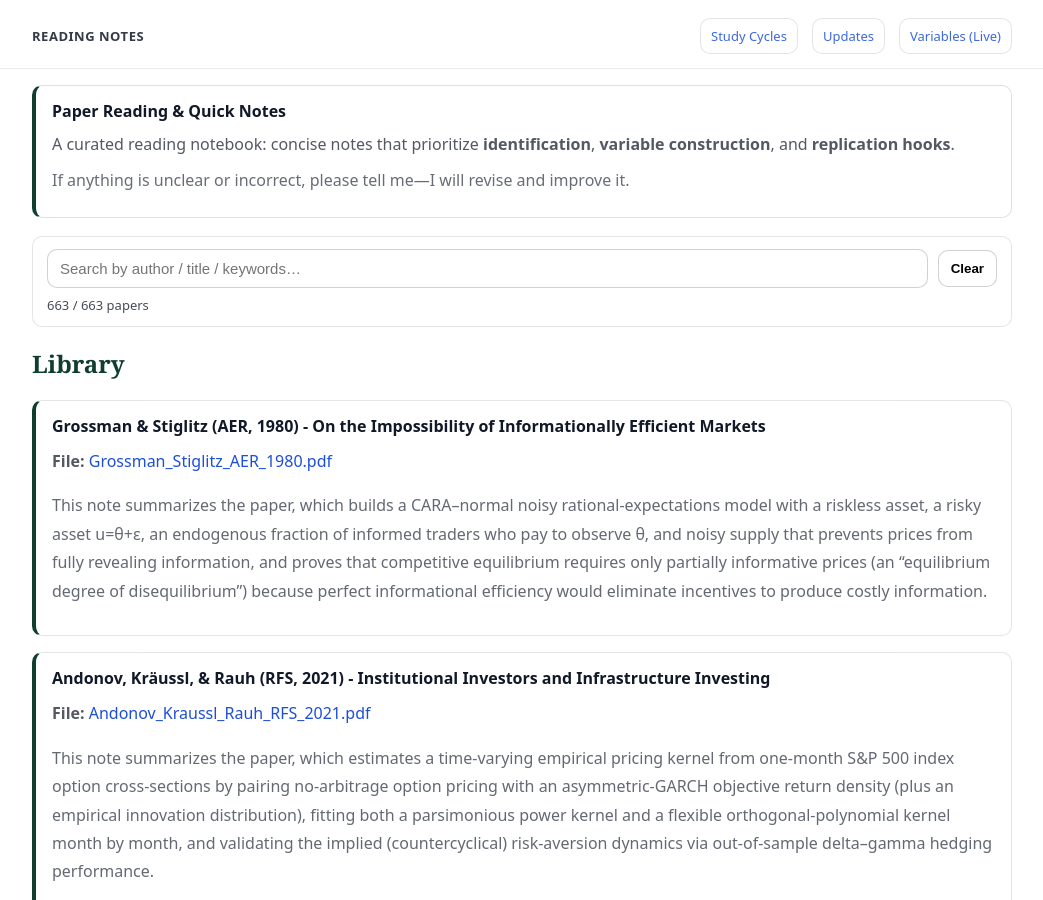
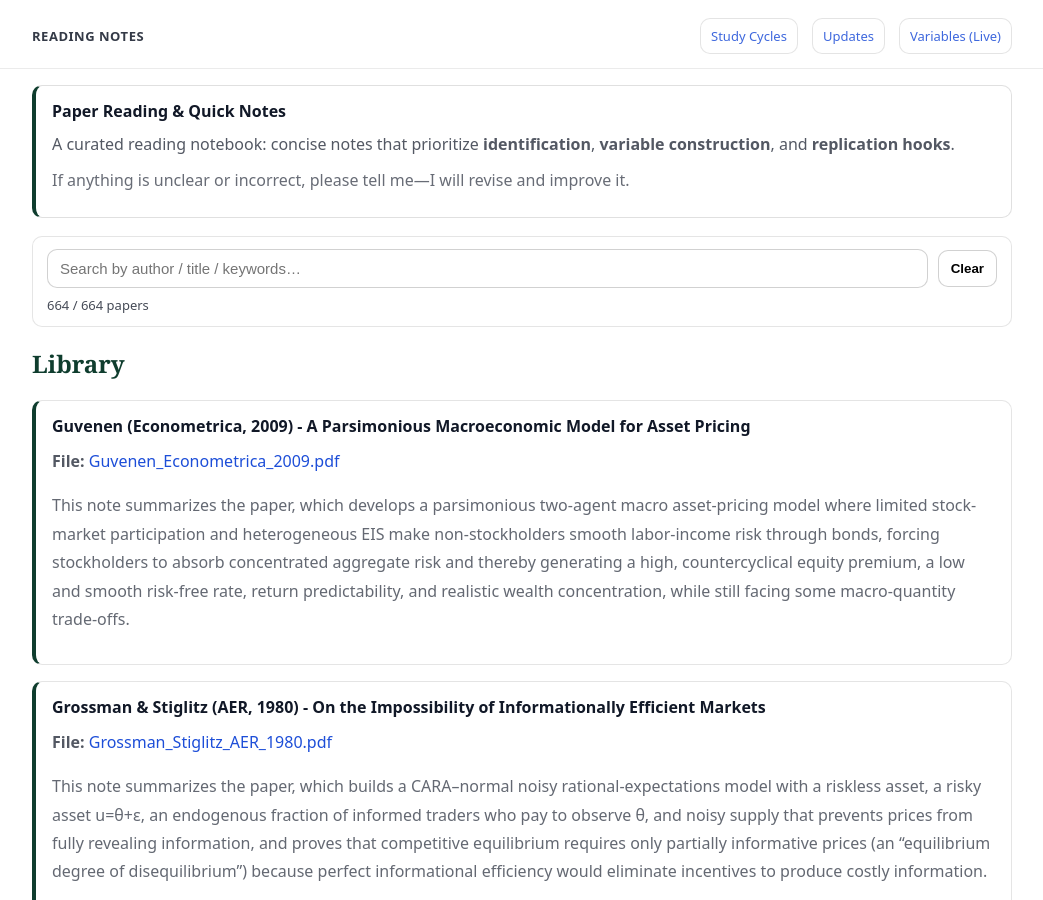
Before and after one commit to yaxinzn/study-archive, a Jekyll site: the page built from reading/index.md, in a window 1280 px wide and 900 px high. Shown: the whole window, without its empty margins (118-1161 px from the left). Built offline with Jekyll 4.4.1, drawn with Linux system fonts in a browser that asks for light colours.

Commit message:
Reading: add/update Guvenen_Econometrica_2009.pdf

```diff
--- a/_data/reading.yml
+++ b/_data/reading.yml
@@ -1,3 +1,7 @@
+- title: "Guvenen (Econometrica, 2009) - A Parsimonious Macroeconomic Model for Asset Pricing"
+  file: "Guvenen_Econometrica_2009.pdf"
+  desc: "This note summarizes the paper, which develops a parsimonious two-agent macro asset-pricing model where limited stock-market participation and heterogeneous EIS make non-stockholders smooth labor-income risk through bonds, forcing stockholders to absorb concentrated aggregate risk and thereby generating a high, countercyclical equity premium, a low and smooth risk-free rate, return predictability, and realistic wealth concentration, while still facing some macro-quantity trade-offs."
+
 - title: "Grossman & Stiglitz (AER, 1980) - On the Impossibility of Informationally Efficient Markets"
   file: "Grossman_Stiglitz_AER_1980.pdf"
   desc: "This note summarizes the paper, which builds a CARA–normal noisy rational-expectations model with a riskless asset, a risky asset u=θ+ε, an endogenous fraction of informed traders who pay to observe θ, and noisy supply that prevents prices from fully revealing information, and proves that competitive equilibrium requires only partially informative prices (an “equilibrium degree of disequilibrium”) because perfect informational efficiency would eliminate incentives to produce costly information."
```
Also changed, not shown: 1 other file.
